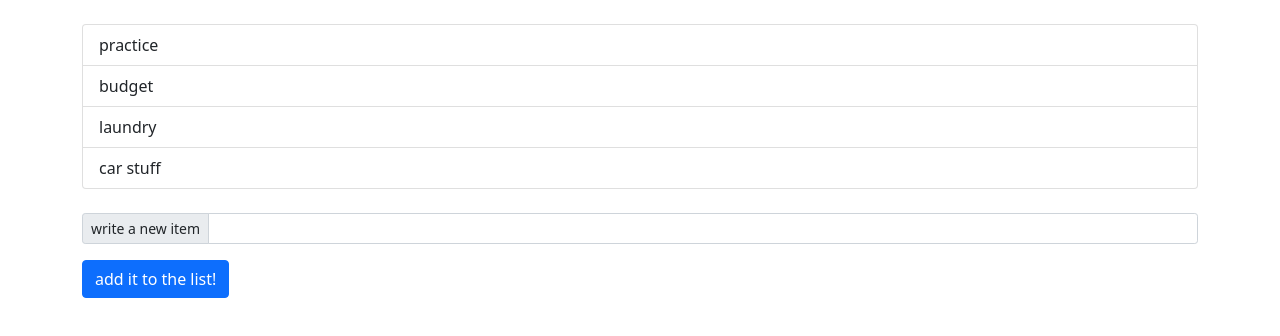
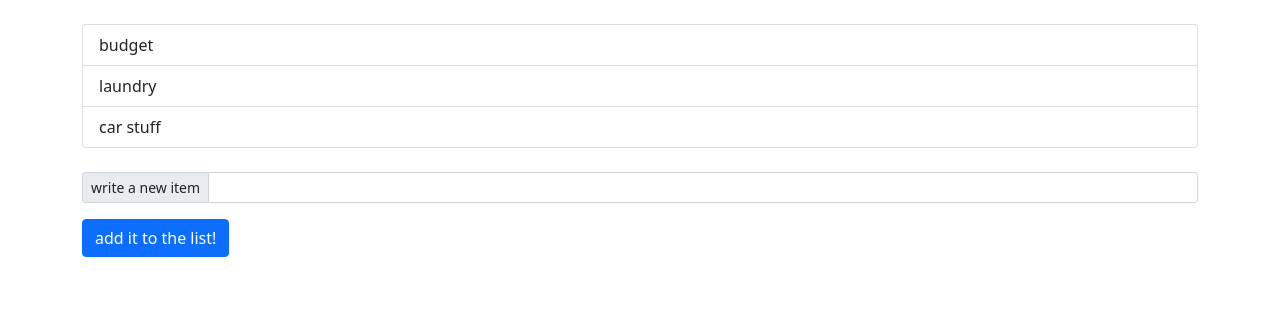
Before and after one commit to ANordmoe/to_do_list, a plain HTML site: page index.html in a window 1280 px wide. Both pictures are taken after a click on the item "practice". Drawn offline with nearby package versions, Linux system fonts and the light colour scheme.

Commit message:
full functionality

```diff
--- a/assets/script.js
+++ b/assets/script.js
@@ -1,33 +1,39 @@
 // Show an unordered list of to do's
 // Show an input to enter a new to do
 // Show a button to add a to do. When the button is clicked:
-// The text from the input box is used to add a list item to the
-// bottom of the list
+
 // The text from the input box is cleared out.
 
-// Extra Credit: - When a list item is clicked, cross it out,
-// then remove it after 1 second.
+
 
 let toDoList = document.querySelector('#list');
 
 console.log(toDoList.children);
 
-function removeClicked(element) {
-    element.remove()
+// When the user clicks on a list item, it is removed
+function removeClicked(itemClicked) {
+    itemClicked.parentNode.removeChild(itemClicked);
 };
 
 let button = document.getElementById("addButton");
 button.onclick = function() {
 
+    // "The text from the input box is used to add a
+    //  list item to the bottom of the list"
     let text = document.getElementById("inputId").value;
-
     let newItem = document.createElement('li');
     newItem.innerHTML = text;
+
+    //(making them the same as the other li's)
     newItem.className = "list-group-item";
-    //newItem.onClick(removeClicked());
+    newItem.setAttribute('onclick', 'removeClicked(this)');
+
+    //adding them to the list
     document.getElementById("list").appendChild(newItem);
+
+    // The text from the input box is cleared out.
+    document.querySelector('#inputId').value = "";
 };
 
-// When the user clicks on a list item, it is removed
-        // let selectedItem = document.querySelector('.list-group-item');
-        // console.log(selectedItem, "this is the selectedItem value");
+// Extra Credit: - When a list item is clicked, cross it out,
+// then remove it after 1 second.
--- a/index.html
+++ b/index.html
@@ -17,10 +17,10 @@
             <div class="col">
                 <br>
                 <ul id="list" class="list-group">
-                    <li class="list-group-item" onclick="removeClicked()">practice</li>
-                    <li class="list-group-item" onclick="removeClicked()">budget</li>
-                    <li class="list-group-item" onclick="removeClicked()">laundry</li>
-                    <li class="list-group-item" onclick="removeClicked()">car stuff</li>
+                    <li class="list-group-item" onclick="removeClicked(this)">practice</li>
+                    <li class="list-group-item" onclick="removeClicked(this)">budget</li>
+                    <li class="list-group-item" onclick="removeClicked(this)">laundry</li>
+                    <li class="list-group-item" onclick="removeClicked(this)">car stuff</li>
                 </ul>
             </div>
         </div>
```
